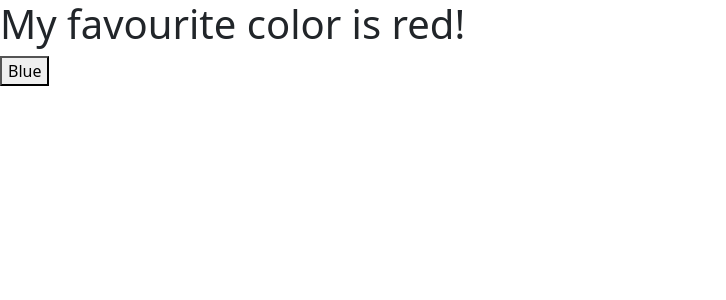
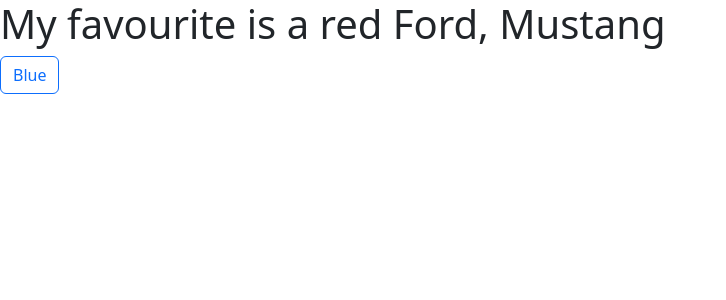
Before and after one commit to Zyer459/practice-stuff, a React (Create React App) app in the folder counter-app/: page / in a window 1280 px wide. Shown: the top 300 px of the page, without its empty margins (0-726 px from the left). Built offline with nearby package versions, Linux system fonts and the light colour scheme.

Commit message:
using object in a useState hook + updating objects

```diff
--- a/counter-app/src/index.js
+++ b/counter-app/src/index.js
@@ -8,14 +8,27 @@
 import { useState } from 'react';
 
 function FavouriteColor () {
-  const [color, setColor] = useState("red");
+  const [car, setColor] = useState({
+    brand: "Ford",
+    model: "Mustang",
+    year: 1964,
+    color: "red"
+  });
+
+  const UpdateColor = () => {
+    setColor(previousState => {
+      return {...previousState, color: "blue" }
+    });
+  }
 
   return (
     <>
-    <h1>My favourite color is {color}!</h1>
+    <h1>My favourite is a {car.color} {car.brand}, {car.model} </h1>
     <button
     type="button"
-    onClick={() => setColor("blue")}>Blue
+    onClick={UpdateColor}
+    class="btn btn-outline-primary">
+    Blue
     </button>
     </>
   )
```
